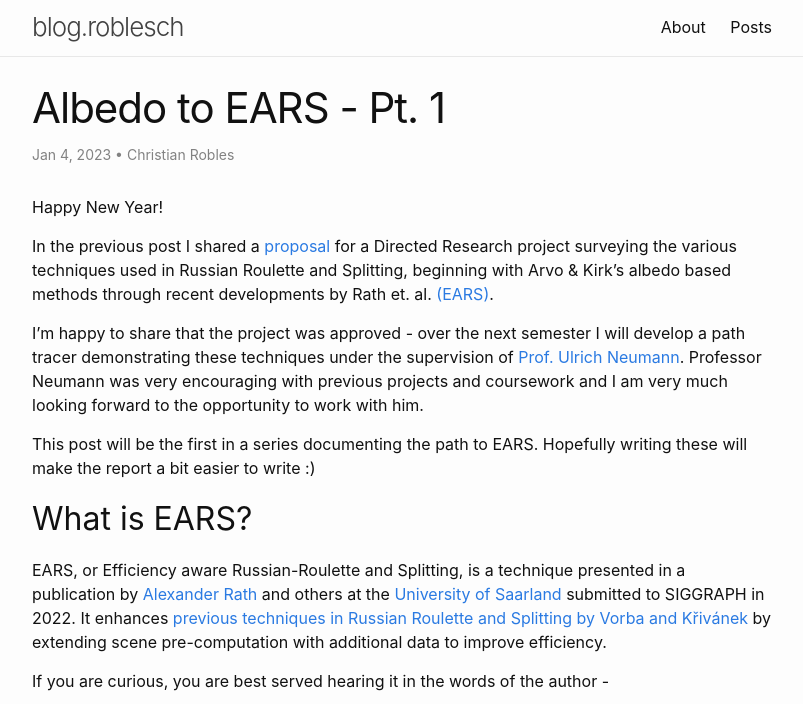
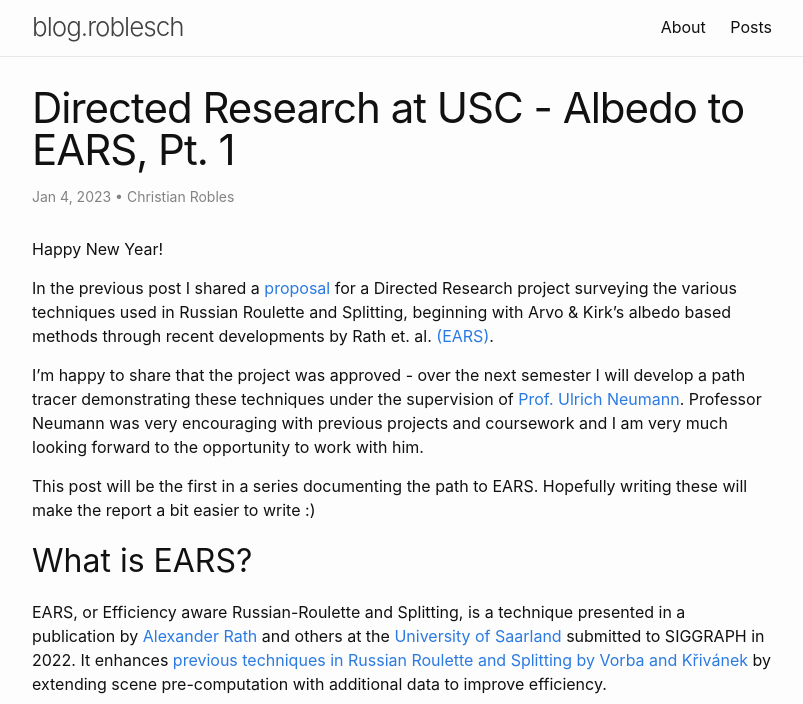
Before and after one commit to roblesch/roblesch.github.io, a Jekyll site: the page built from _posts/2023-01-03-ears-1.md, in a window 1280 px wide and 900 px high, cut to the strip 0-704 px from the top of the window. Shown: the whole strip, without its empty margins (238-1041 px from the left). Built offline with Jekyll 4.4.1, drawn with Linux system fonts in a browser that asks for light colours; nearby versions of some CDN libraries.

Commit message:
Update title

```diff
--- a/_posts/2023-01-03-ears-1.md
+++ b/_posts/2023-01-03-ears-1.md
@@ -1,6 +1,6 @@
 ---
 layout: post
-title:  "Albedo to EARS - Pt. 1"
+title:  "Directed Research at USC - Albedo to EARS, Pt. 1"
 date:   2023-01-04
 author: Christian Robles
 image: "https://blog.roblesch.page/assets/images/ears/rath-2022-ears-teaser.jpg"
```
